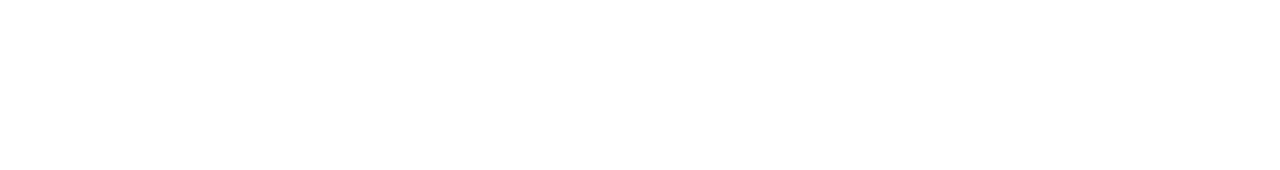
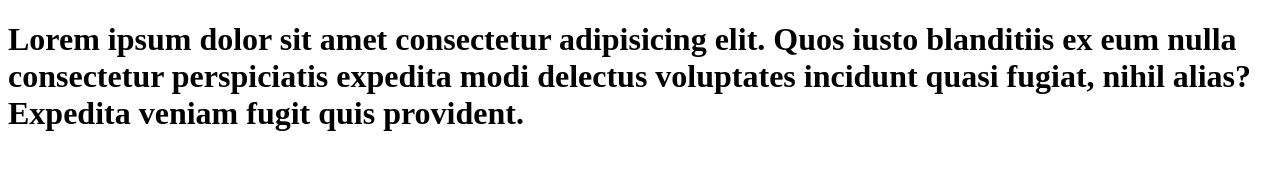
Before and after one commit to KachanPolina/Studying, a plain HTML site: page index.html in a window 1280 px wide. Drawn offline with Linux system fonts and the light colour scheme.

Commit message:
Add head

```diff
--- a/index.html
+++ b/index.html
@@ -7,7 +7,7 @@
     </head>
 
     <body>
-
+        <h1>Lorem ipsum dolor sit amet consectetur adipisicing elit. Quos iusto blanditiis ex eum nulla consectetur perspiciatis expedita modi delectus voluptates incidunt quasi fugiat, nihil alias? Expedita veniam fugit quis provident.</h1>
     </body>
 
 </html>
```
